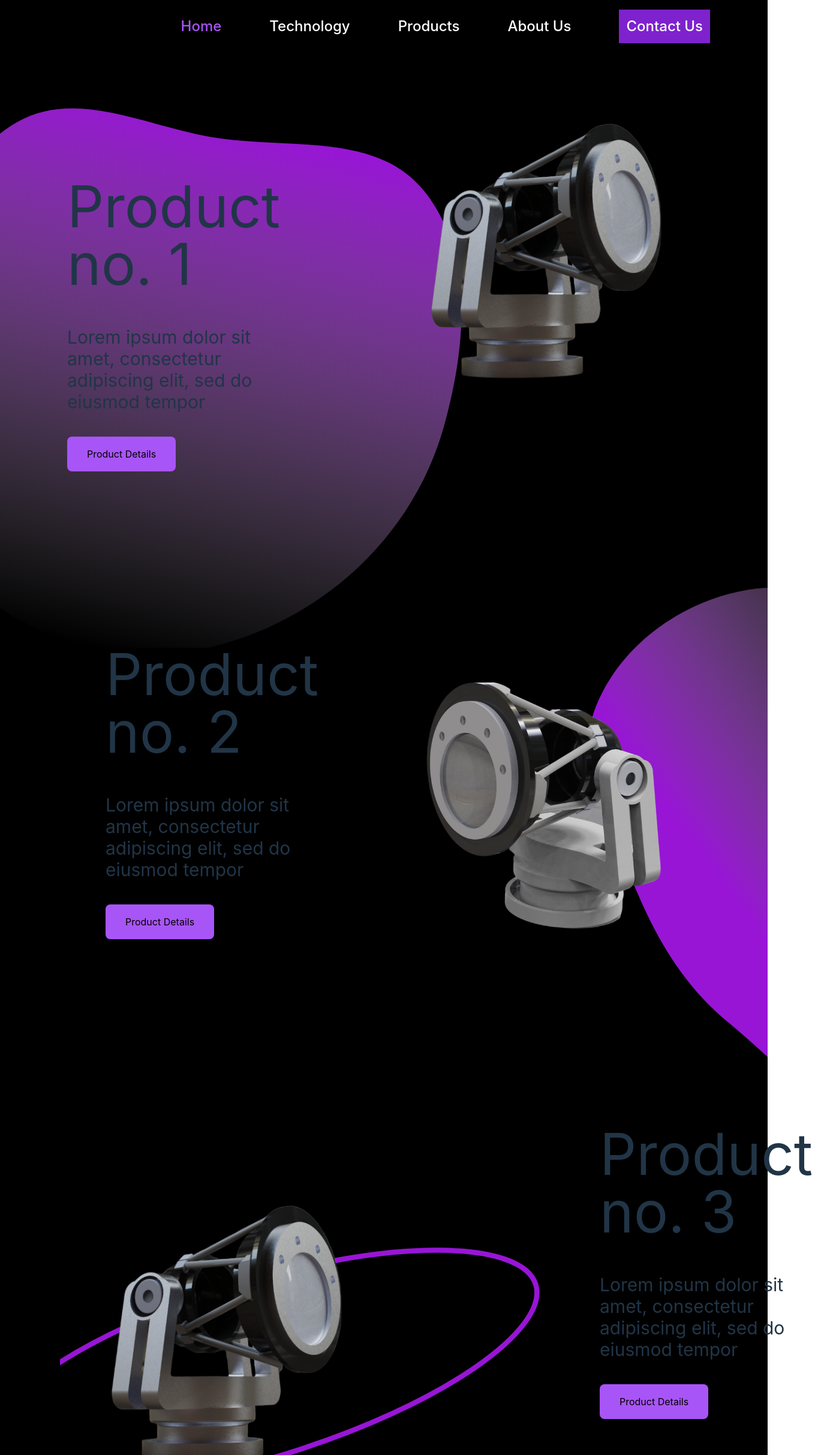
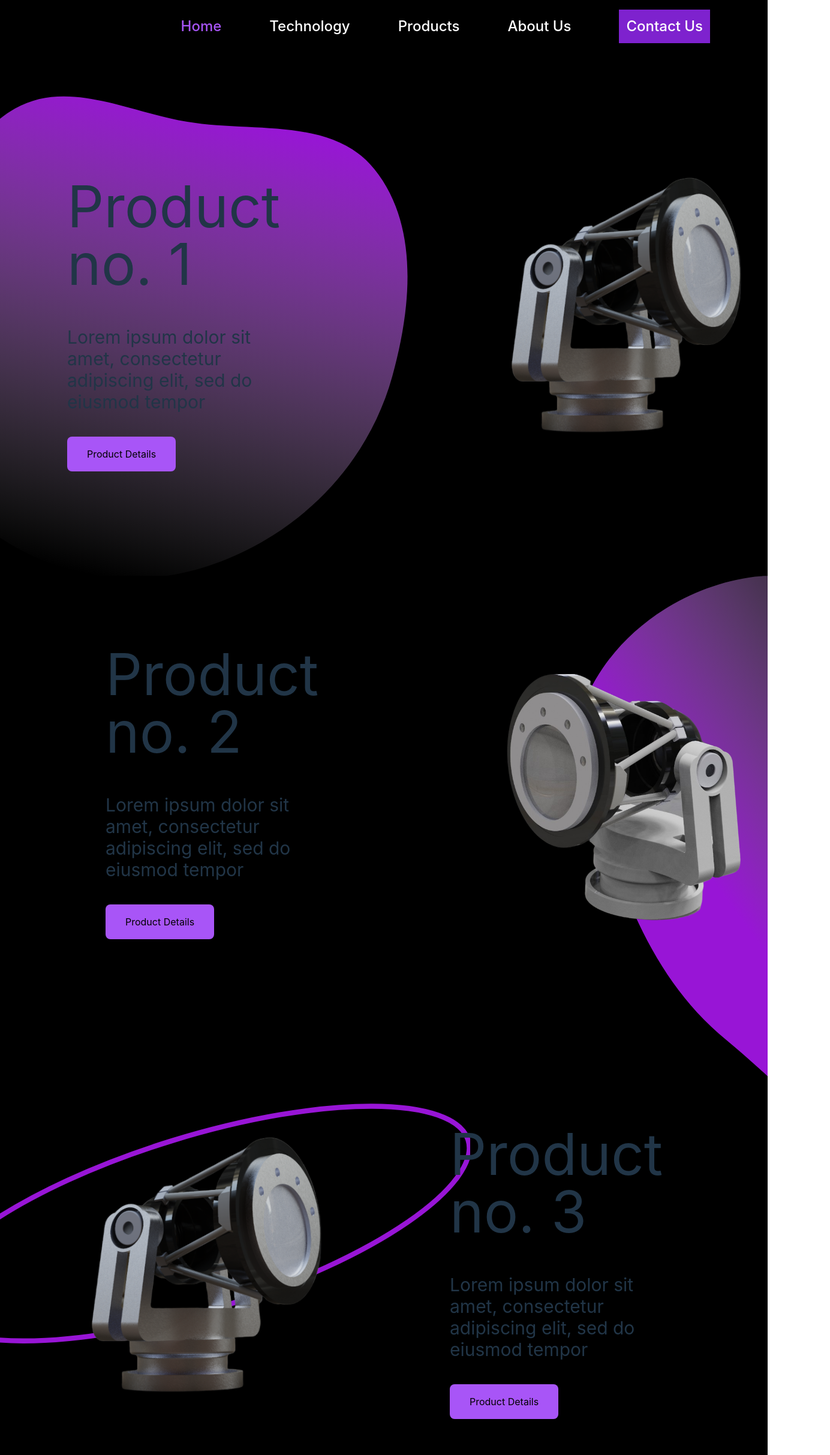
Before and after one commit to harshitmorj/equates, a React (Vite) app: page /products in a window 1280 px wide. Shown: the top 2426 px of the page at 60% size, 1384 px wide, since content can reach past the window. Built offline with nearby package versions, Linux system fonts and the light colour scheme.

Commit message:
Cosmetic changes

```diff
--- a/src/pages/Products/Products.jsx
+++ b/src/pages/Products/Products.jsx
@@ -10,29 +10,29 @@ const Products = () => {
   const vectorImage1 = {
     backgroundImage: `url(${product1_vector})`,
     backgroundSize: 'cover',
-    width: '770px',
-    height: '900px',
+    width: '85vh',
+    height: '100vh',
     position: 'absolute',
     left: '0',
-    top: '100px',
+    top: '10vh',
   };
   const vectorImage2 = {
     backgroundImage: `url(${product2_vector})`,
     backgroundSize: 'cover',
-    width: '300px',
-    height: '900px',
+    width: '40vh',
+    height: '120vh',
     position: 'absolute',
     right: '0',
-    top: '900px',
+    top: '110vh',
   };
   const vectorImage3 = {
     backgroundImage: `url(${product3_vector})`,
     backgroundSize: 'cover',
-    width: '800px',
-    height: '400px',
+    width: '98vh',
+    height: '50vh',
     position: 'absolute',
-    left: '100px',
-    top: '2000px',
+    left: '0',
+    top: '220vh',
   };
 
   return (
@@ -83,7 +83,7 @@ const Products = () => {
       </div>
 
       {/* Large screens */}
-      <div className="hidden lg:block h-screen">
+      <div className="hidden flex lg:block h-screen">
         <div className="absolute" style={vectorImage1}></div>
         <div className="relative top-[120px] left-20 xl:left-28 w-96 text-left">
           <p className="text-8xl mb-4 py-4">Product no. 1</p>
@@ -91,7 +91,7 @@ const Products = () => {
           <button className="bg-purple-500 text-black px-8 py-4">Product Details</button>
         </div>
         <div className="flex flex-row justify-center">
-          <img src={product1} alt="product1" className="absolute w-1/3 right-0 xl:right-40 top-24" />
+          <img src={product1} alt="product1" className="relative bottom-[400px] left-[300px] xl:left-[400px] 2xl:left-[500px] w-1/3" />
         </div>
       </div>
 
@@ -103,19 +103,19 @@ const Products = () => {
           <button className="bg-purple-500 text-black px-8 py-4">Product Details</button>
         </div>
         <div className="flex flex-row justify-center">
-          <img src={product2} alt="product2" className="absolute w-1/3 right-10 xl:right-40 top-[1000px]" />
+        <img src={product2} alt="product2" className="relative bottom-[400px] left-[300px] xl:left-[400px] 2xl:left-[500px] w-1/3" />
         </div>
       </div>
 
       <div className="hidden lg:block h-screen">
         <div className="absolute" style={vectorImage3}></div>
-        <div className="relative top-[100px] left-[600px] xl:left-[1000px] w-96 2xl:w-2/5 text-left">
+        <div className="relative top-[100px] left-[500px] lg:left-[600px] xl:left-[750px] 2xl:left-[900px] w-96 2xl:w-2/5 text-left">
           <p className="text-8xl mb-4 py-4">Product no. 3</p>
           <p className="text-3xl mb-4 py-6">Lorem ipsum dolor sit amet, consectetur adipiscing elit, sed do eiusmod tempor</p>
           <button className="bg-purple-500 text-black px-8 py-4">Product Details</button>
         </div>
         <div className="flex flex-row justify-center">
-          <img src={product3} alt="product2" className="absolute w-1/3 left-10 xl:left-40 top-[1900px]" />
+        <img src={product3} alt="product3" className="relative bottom-[400px] -left-[200px] xl:-left-[300px] 2xl:-left-[500px] w-1/3" />
         </div>
       </div>
     </div>
```
